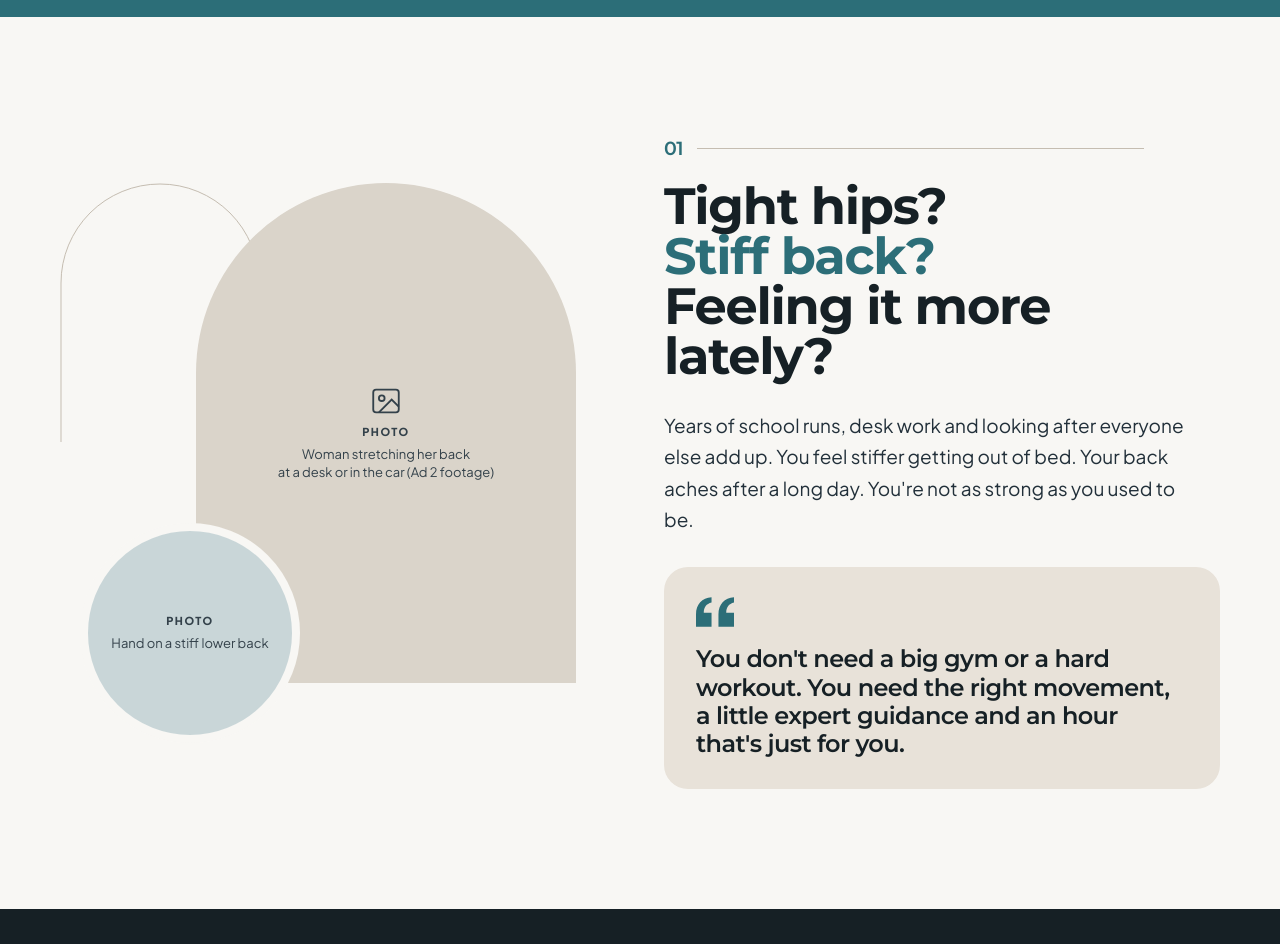
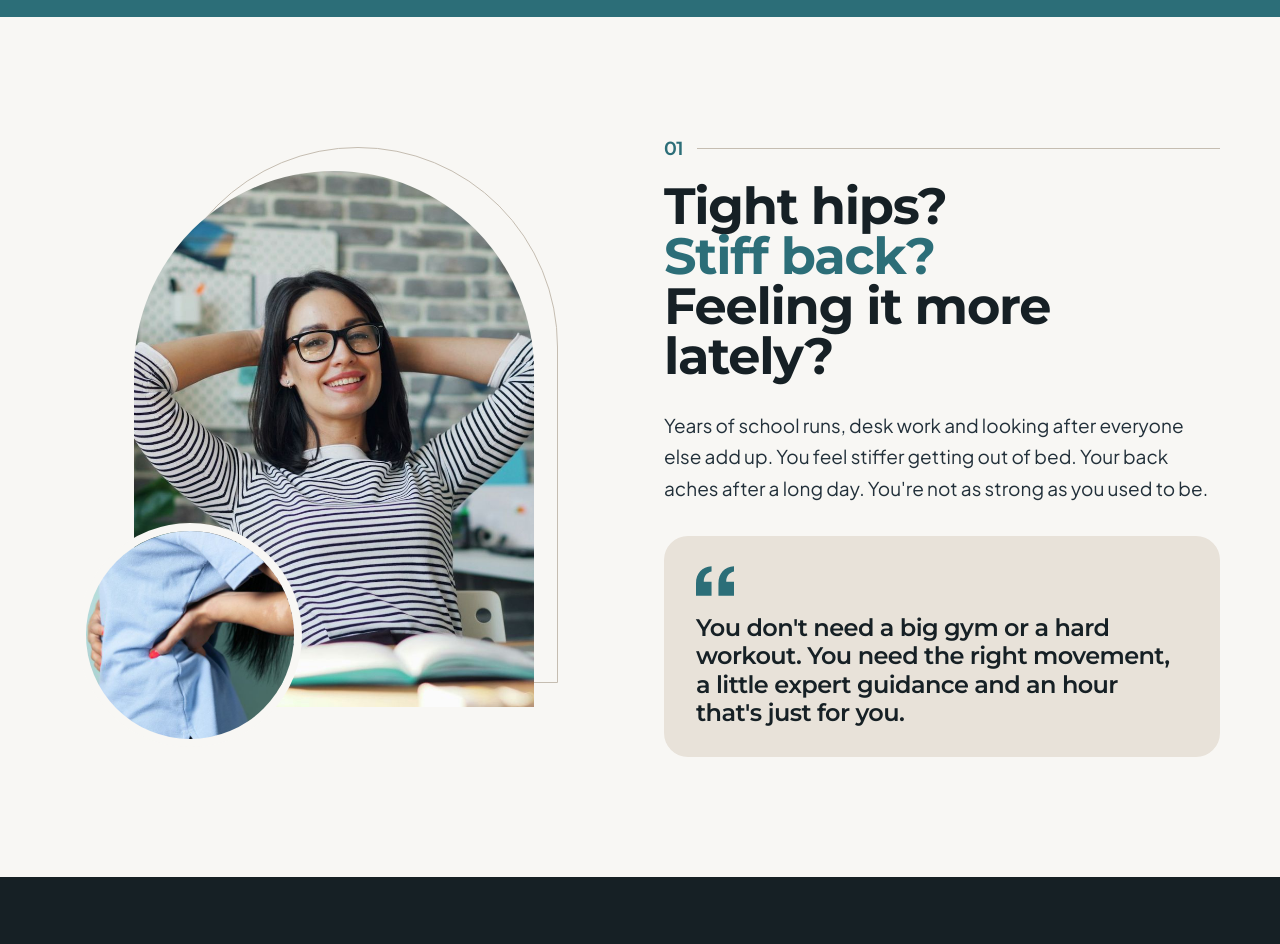
Before and after one commit to Amplihub/yoga-tribe, a plain HTML site: page index.html in a window 1280 px wide. Shown: the part 1022-1966 px from the top of the page. Drawn offline with Linux system fonts and the light colour scheme.

Commit message:
Add stock photos to "Tight hips?" section and fix its spacing
Replace the two photo placeholders with Unsplash photos (woman stretching
at her desk, hand on a stiff lower back). Rebuild the image group so the
outline arch frames the photo arch and the circle overlaps its corner,
centre it in its column, and give the text blocks one shared width.

Co-Authored-By: Claude Opus 5.5 <noreply@anthropic.com>

```diff
--- a/index.html
+++ b/index.html
@@ -81,15 +81,11 @@ details summary::-webkit-details-marker{display:none}
 <!-- 3. The problem -->
 <section style="padding: 120px 0">
   <div style="max-width: 1240px; margin: 0 auto; padding: 0 40px; box-sizing: border-box; display: flex; flex-wrap: wrap; gap: 56px 88px; align-items: center">
-    <div style="flex: 1 1 440px; min-width: 0; position: relative; height: 560px">
-      <svg aria-hidden="true" style="position: absolute; left: 0; top: 0" width="200" height="260" viewBox="0 0 200 260" fill="none" stroke="#C5BDB1" stroke-width="1"><path d="M1 259V100a99 99 0 0 1 198 0v159"></path></svg>
-      <div class="ph" style="position: absolute; right: 0; top: 0; width: 380px; height: 500px; border-radius: 190px 190px 0 0"><svg width="34" height="34" viewBox="0 0 24 24" fill="none" stroke="currentColor" stroke-width="1.3" aria-hidden="true"><rect x="3" y="4" width="18" height="16" rx="2"></rect><circle cx="9" cy="10" r="2"></circle><path d="M21 16l-5-5-9 9"></path></svg><b>Photo</b><span>Woman stretching her back<br>at a desk or in the car (Ad 2 footage)</span></div>
-      <div class="ph" style="position: absolute; left: 20px; bottom: 0; width: 220px; height: 220px; border-radius: 999px; border: 8px solid #F8F7F4; background: #C9D6D8"><b>Photo</b><span>Hand on a stiff lower back</span></div>
-    </div>
+    <div style="flex: 1 1 440px; min-width: 0"><div style="position: relative; width: 100%; max-width: 480px; height: 600px; margin: 0 auto"><div aria-hidden="true" style="position: absolute; right: 0; top: 0; width: 400px; height: 536px; border: 1px solid #C5BDB1; border-radius: 200px 200px 0 0; box-sizing: border-box"></div><img src="images/stretch-at-desk.jpg" alt="Woman at her desk stretching out her back" style="position: absolute; right: 24px; top: 24px; width: 400px; height: 536px; object-fit: cover; object-position: 50% 30%; border-radius: 200px 200px 0 0; display: block"><img src="images/hand-lower-back.jpg" alt="Hand pressed on a stiff lower back" style="position: absolute; left: 0; bottom: 0; width: 224px; height: 224px; object-fit: cover; border-radius: 999px; border: 8px solid #F8F7F4; box-sizing: border-box; display: block"></div></div>
     <div style="flex: 1 1 480px; min-width: 0">
-      <div style="display: flex; align-items: center; gap: 14px; max-width: 480px"><span class="serif" style="font-size: 19px; color: #2C6E78">01</span><span style="flex: 1; height: 1px; background: #C5BDB1"></span></div>
+      <div style="display: flex; align-items: center; gap: 14px; max-width: 560px"><span class="serif" style="font-size: 19px; color: #2C6E78">01</span><span style="flex: 1; height: 1px; background: #C5BDB1"></span></div>
       <h2 class="serif" style="margin: 22px 0 0; font-size: 51px; line-height: .98; font-weight: 700; color: #162025">Tight hips?<br><em style="font-weight: 700; color: #2C6E78">Stiff back?</em><br>Feeling it more lately?</h2>
-      <p style="margin: 28px 0 0; font-size: 19px; line-height: 1.65; max-width: 540px">Years of school runs, desk work and looking after everyone else add up. You feel stiffer getting out of bed. Your back aches after a long day. You're not as strong as you used to be.</p>
+      <p style="margin: 28px 0 0; font-size: 19px; line-height: 1.65; max-width: 560px">Years of school runs, desk work and looking after everyone else add up. You feel stiffer getting out of bed. Your back aches after a long day. You're not as strong as you used to be.</p>
       <div style="margin-top: 32px; background: #E8E2D9; border-radius: 24px; padding: 30px 32px; max-width: 560px">
         <svg width="38" height="30" viewBox="0 0 44 34" fill="#2C6E78" aria-hidden="true"><path d="M0 34V20C0 8 7 1 18 0v6c-6 1.5-9 5.5-9 12h9v16zm26 0V20C26 8 33 1 44 0v6c-6 1.5-9 5.5-9 12h9v16z"></path></svg>
         <p class="serif" style="margin: 14px 0 0; font-size: 24px; line-height: 1.18; color: #162025">You don't need a big gym or a hard workout. You need the right movement, a little expert guidance and an hour that's just for you.</p>
```
Also changed, not shown: mobile.html (+1 -5 lines), images/hand-lower-back.jpg (added), images/stretch-at-desk.jpg (added), 1 other file.
